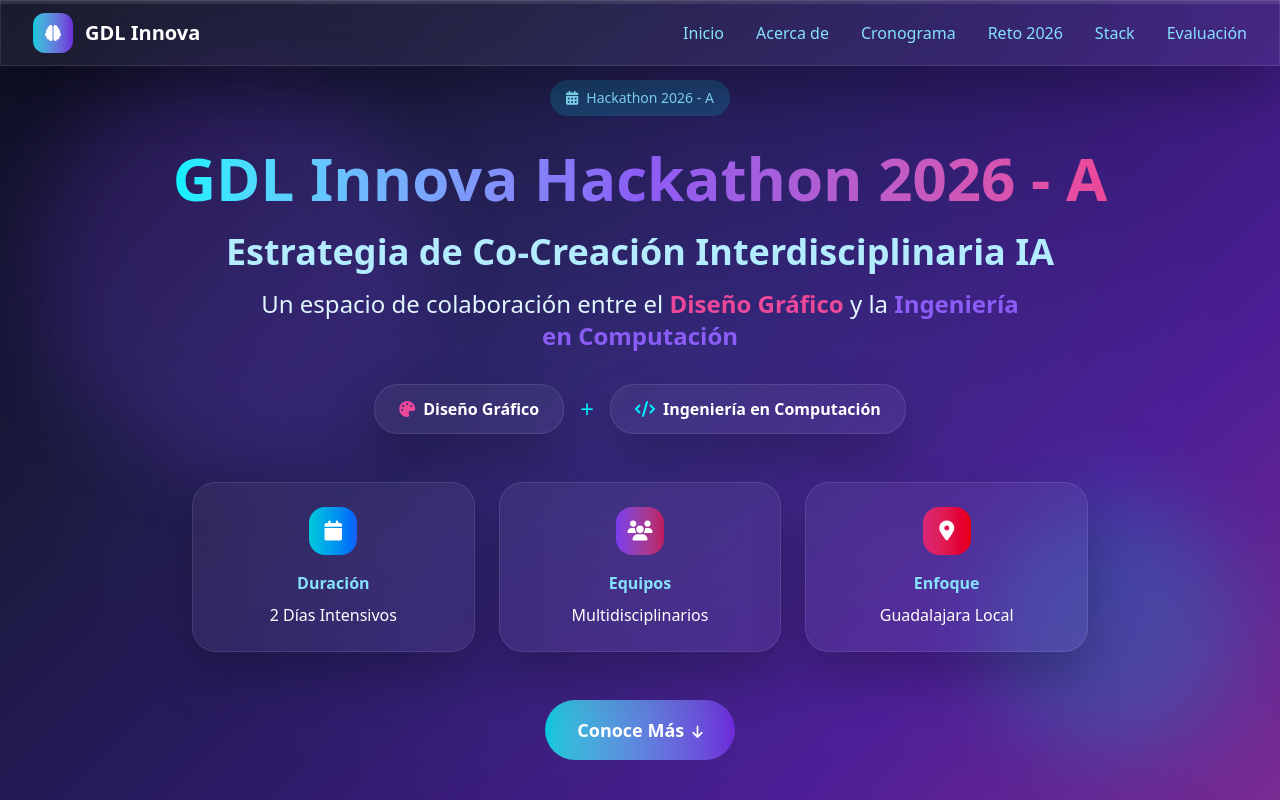
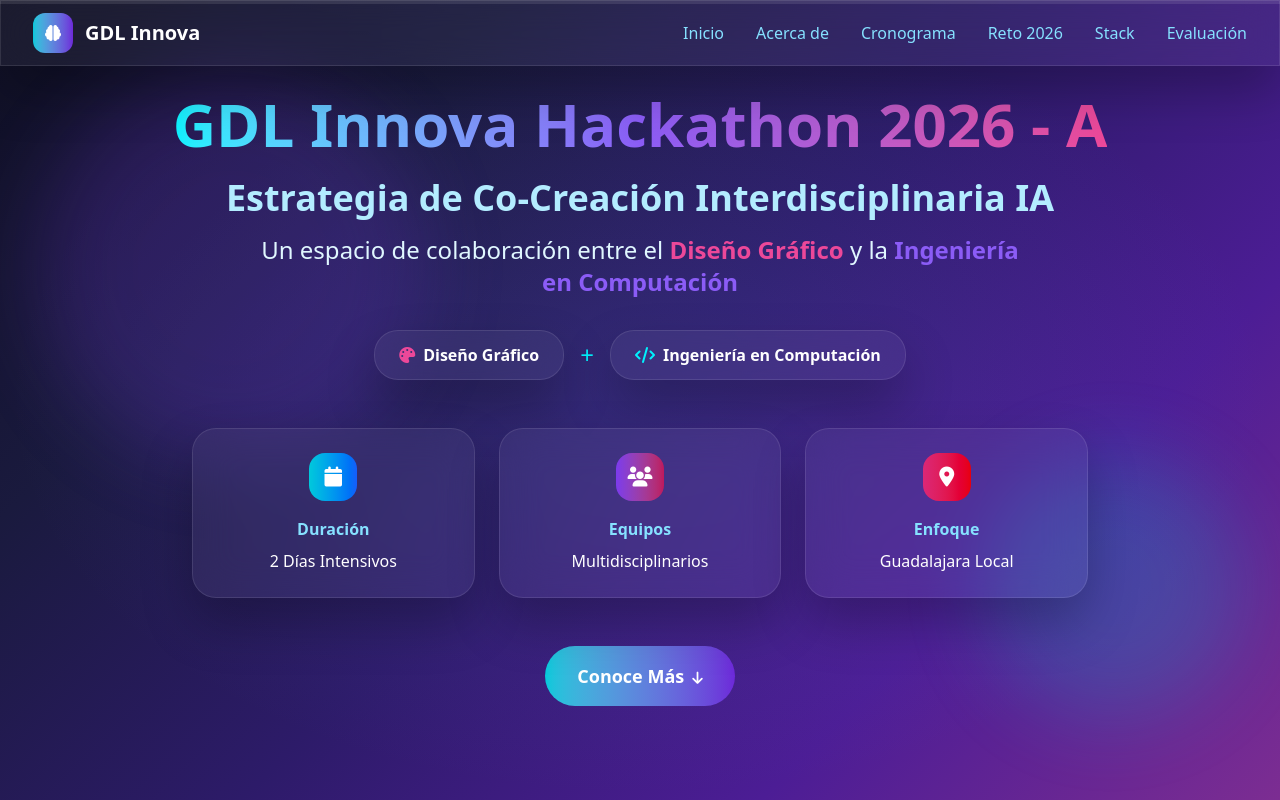
Before and after one commit to carlosn96/GDL-Innova-2026, a Next.js app: page / in a window 1280 px wide. Shown: the top 800 px of the page. Built offline with nearby package versions, Linux system fonts and the light colour scheme.

Commit message:
update(hero): Actualizar componente HeroSection
- Modificado components/features/hero/HeroSection.tsx con ajustes en la sección hero.
- Estos cambios mejoran la presentación y funcionalidad de la sección principal del sitio.

```diff
--- a/components/features/hero/HeroSection.tsx
+++ b/components/features/hero/HeroSection.tsx
@@ -64,12 +64,7 @@ export default function HeroSection() {
 
       {/* Main Content */}
       <div className="relative z-10 text-center px-4 max-w-5xl mx-auto">
-        {/* Event Badge */}
-        <div className="mb-8">
-          <Badge color="cyan" size="md" icon="fas fa-calendar-alt">
-            Hackathon {siteConfig.event.year} - {siteConfig.event.period}
-          </Badge>
-        </div>
+
 
         {/* Title */}
         <h1 className="text-4xl md:text-6xl font-black text-white mb-6 neon-text">
```
